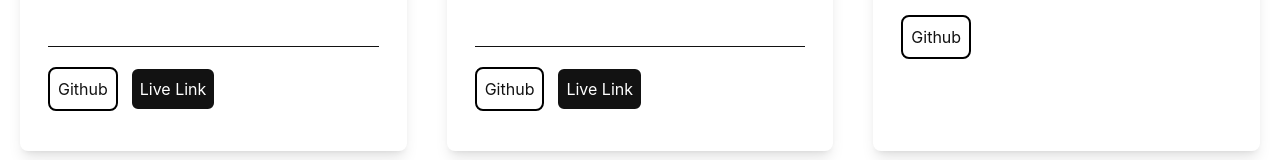
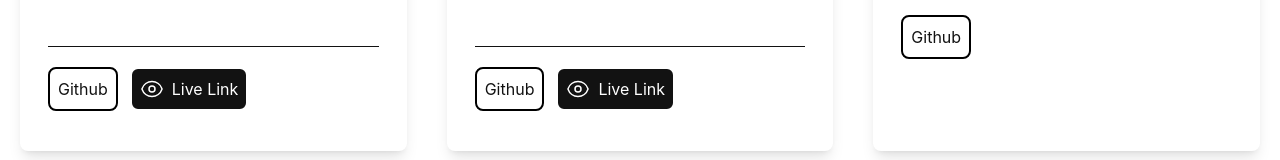
Before and after one commit to PrgDominique/Portfolio, a Next.js app: page /project in a window 1280 px wide. Shown: the part 792-952 px from the top of the page. Built offline with nearby package versions, Linux system fonts and the light colour scheme.

Commit message:
added EyeIcon in Live Link

```diff
--- /dev/null
+++ b/src/components/ui/Icon/EyeIcon.tsx
@@ -0,0 +1,25 @@
+export const EyeIcon = () => {
+  return (
+    <div>
+      <svg
+        xmlns='http://www.w3.org/2000/svg'
+        fill='none'
+        viewBox='0 0 24 24'
+        strokeWidth='1.5'
+        stroke='currentColor'
+        className='w-6 h-6'
+      >
+        <path
+          strokeLinecap='round'
+          strokeLinejoin='round'
+          d='M2.036 12.322a1.012 1.012 0 010-.639C3.423 7.51 7.36 4.5 12 4.5c4.638 0 8.573 3.007 9.963 7.178.07.207.07.431 0 .639C20.577 16.49 16.64 19.5 12 19.5c-4.638 0-8.573-3.007-9.963-7.178z'
+        />
+        <path
+          strokeLinecap='round'
+          strokeLinejoin='round'
+          d='M15 12a3 3 0 11-6 0 3 3 0 016 0z'
+        />
+      </svg>
+    </div>
+  )
+}
--- a/src/components/ui/button/Livelink.tsx
+++ b/src/components/ui/button/Livelink.tsx
@@ -1,9 +1,11 @@
+import { EyeIcon } from '../Icon/EyeIcon'
+
 export const Livelink = ({ src, name }: any) => {
   return (
     <div>
       <a href={src} target='_blank' rel="noreferrer">
-        <button className='p-2 border-2 border-solid text-white rounded-lg bg-[#121212] dark:bg-[#ede2e2] dark:text-black'>
-          {name}
+        <button className='p-2 border-2 border-solid text-white rounded-lg bg-[#121212] dark:bg-[#ede2e2] dark:text-black flex gap-2'>
+         <EyeIcon /> {name}
         </button>
       </a>
     </div>
```
